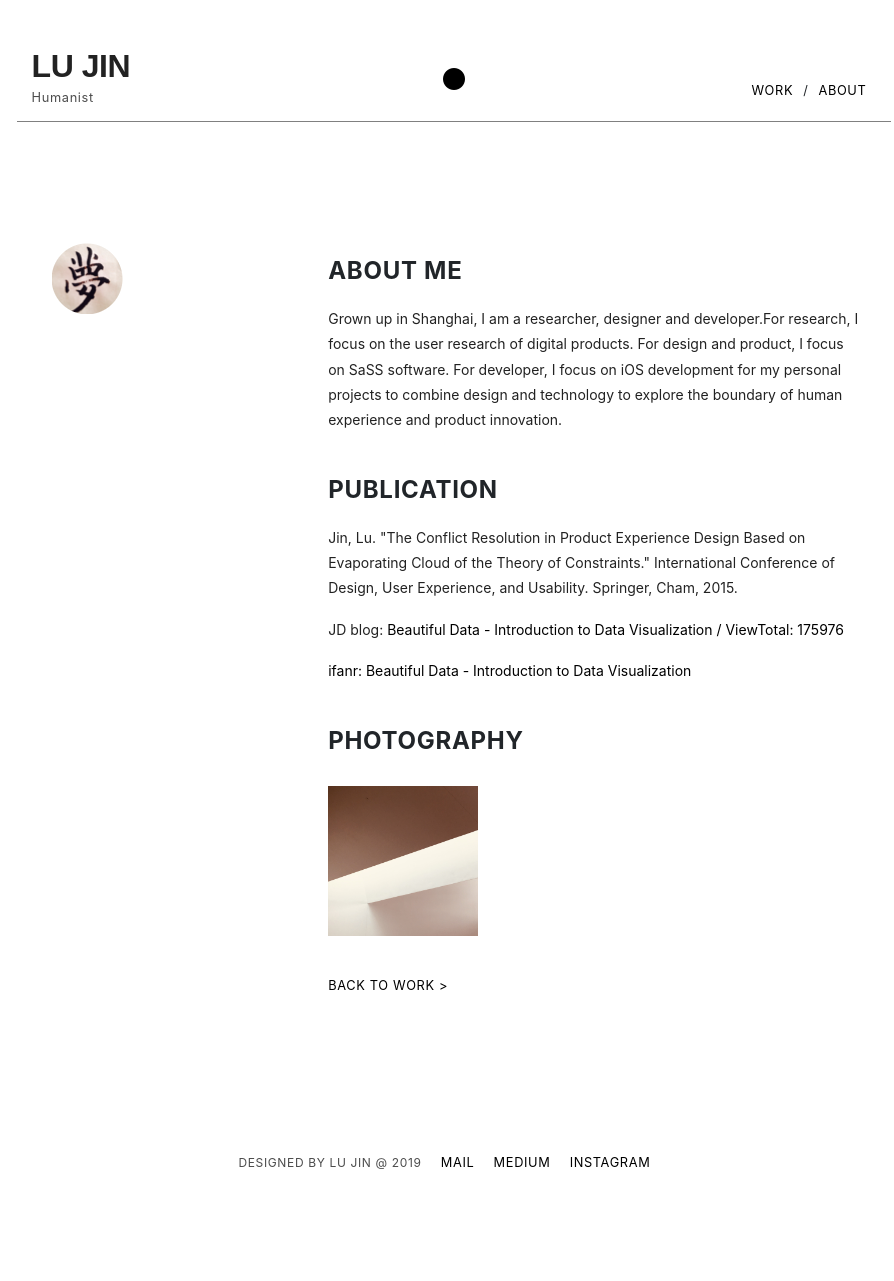
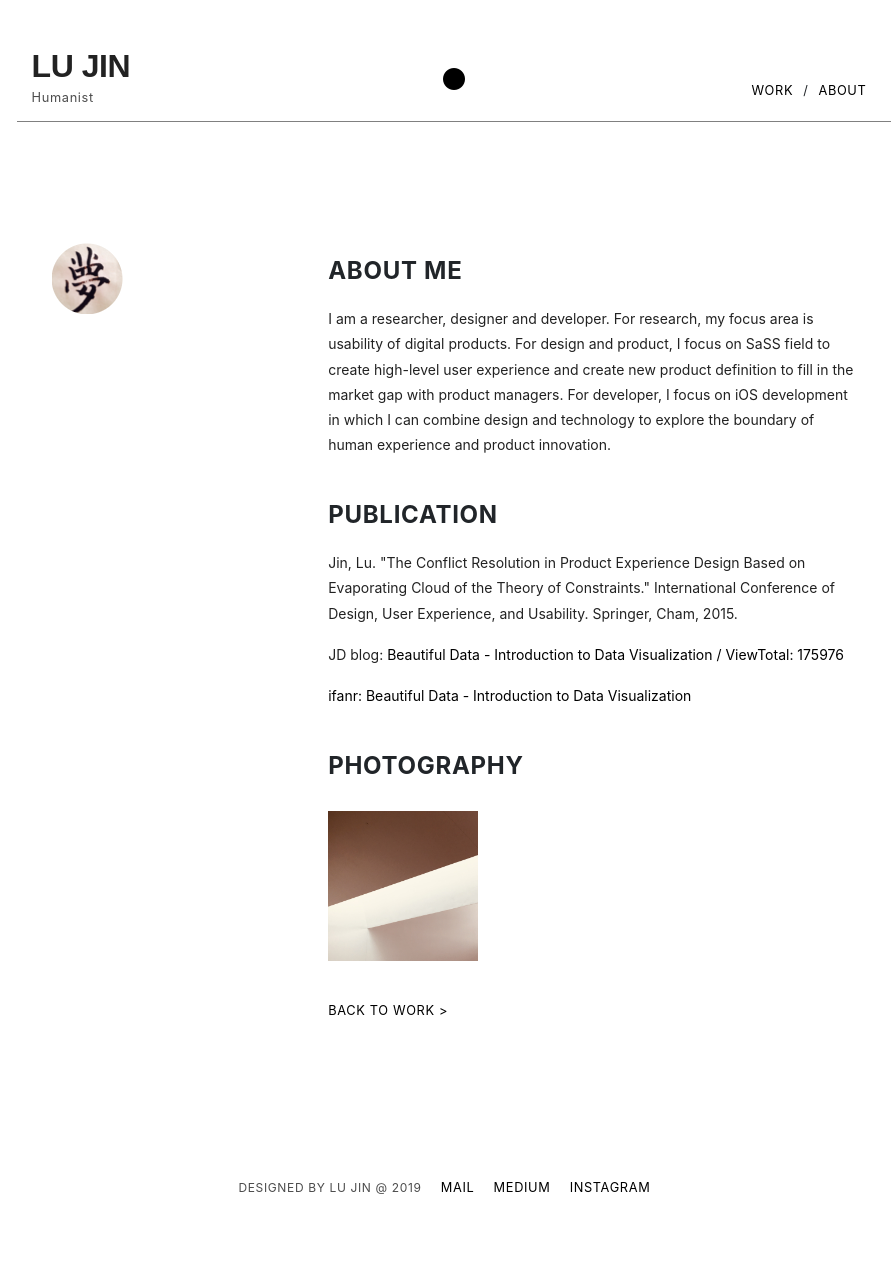
Before and after one commit to beforux/ShakeYourLove, a Jekyll site: the page about.html, which Jekyll copies as it is, in a window 1280 px wide. Shown: the whole page, without its empty margins (186-1080 px from the left). Built offline with Jekyll 4.4.1, drawn with Linux system fonts in a browser that asks for light colours; nearby versions of some CDN libraries; before the commit the page ends 1255 px from its top, so only the background shows below that.

Commit message:
Update about.html

```diff
--- a/about.html
+++ b/about.html
@@ -53,7 +53,7 @@
           </div>
           <div class="col-sm-8">
             <h3>About Me</h3>
-            <p>Grown up in Shanghai, I am a researcher, designer and developer.For research, I focus on the user research of digital products. For design and product, I focus on SaSS software. For developer, I focus on iOS development for my personal projects to combine design and technology to explore the boundary of human experience and product innovation.</p>
+            <p>I am a researcher, designer and developer. For research, my focus area is usability of digital products. For design and product, I focus on SaSS field to create high-level user experience and create new product definition to fill in the market gap with product managers. For developer, I focus on iOS development in which I can combine design and technology to explore the boundary of human experience and product innovation.</p>
             <h3>Publication</h3>
               <p>Jin, Lu. "The Conflict Resolution in Product Experience Design Based on Evaporating Cloud of the Theory of Constraints." International Conference of Design, User Experience, and Usability. Springer, Cham, 2015.</p>
               <p>JD blog: <a href="http://jdc.jd.com/archives/1333">Beautiful Data - Introduction to Data Visualization<a> / ViewTotal: 175976</p>
```
